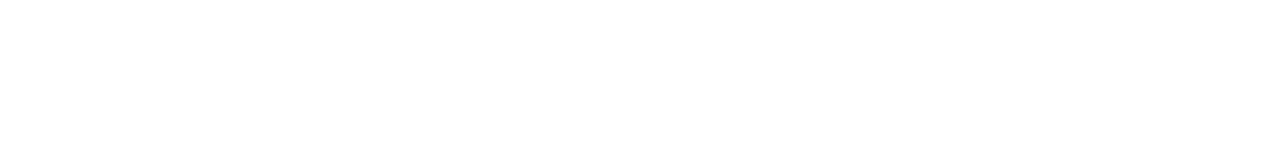
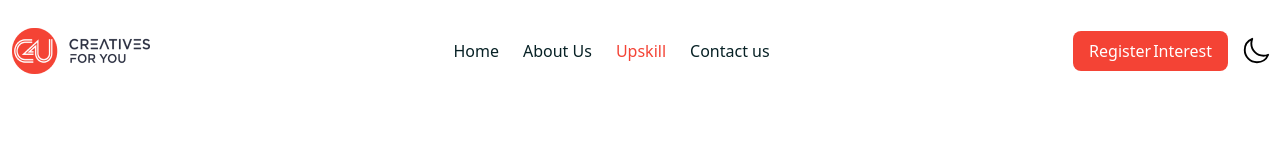
Before and after one commit to hrid1010/Assignment-03, a website built with Vite: page index.html in a window 1280 px wide. Built offline with nearby package versions, Linux system fonts and the light colour scheme.

Commit message:
Header-Section Completed

```diff
--- a/index.html
+++ b/index.html
@@ -1,13 +1,57 @@
 <!DOCTYPE html>
 <html lang="en">
-<head>
-    <meta charset="UTF-8">
-    <meta name="viewport" content="width=device-width, initial-scale=1.0">
-    <link rel="stylesheet" href="main.css">
-    <link rel="shortcut icon" href="images/Logo & Favicon/favicon_logo c4u.png" type="image/x-icon">
+  <head>
+    <meta charset="UTF-8" />
+    <meta name="viewport" content="width=device-width, initial-scale=1.0" />
+    <link rel="stylesheet" href="main.css" />
+    <link
+      rel="shortcut icon"
+      href="images/Logo & Favicon/favicon_logo c4u.png"
+      type="image/x-icon"
+    />
+    <script
+      src="https://kit.fontawesome.com/b59d70ffce.js"
+      crossorigin="anonymous"
+    ></script>
     <title>Creatives For You</title>
-</head>
-<body>
-
-</body>
+  </head>
+  <body>
+    <!-- this is Header-Section start -->
+    <header class="header-flex">
+      <div class="header-logo">
+        <a href="index.html">
+          <img src="images/Logo & Favicon/c4u full logo_2022 1.png" alt="" />
+        </a>
+      </div>
+      <div class="header-nav">
+        <nav class="header-nav-flex">
+          <a class="header-nav-items text-[#072125]" href="index.html">Home</a>
+          <a class="header-nav-items text-[#072125]" href="#">About Us</a>
+          <a class="header-nav-items text-[#F44335]" href="#">Upskill</a>
+          <a class="header-nav-items text-[#072125]" href="#">Contact us</a>
+        </nav>
+      </div>
+      <div class="header-right">
+        <button class="header-button">
+          <span>Register</span>
+          <span>Interest</span>
+        </button>
+        <svg
+          xmlns="http://www.w3.org/2000/svg"
+          fill="none"
+          viewBox="0 0 24 24"
+          stroke-width="1.5"
+          stroke="currentColor"
+          class="size-6 scale-125 hover:scale-150 cursor-pointer"
+        >
+          <path
+            stroke-linecap="round"
+            stroke-linejoin="round"
+            d="M21.752 15.002A9.72 9.72 0 0 1 18 15.75c-5.385 0-9.75-4.365-9.75-9.75 0-1.33.266-2.597.748-3.752A9.753 9.753 0 0 0 3 11.25C3 16.635 7.365 21 12.75 21a9.753 9.753 0 0 0 9.002-5.998Z"
+          />
+        </svg>
+      </div>
+    </header>
+    <!-- this is Header-Section end -->
+  </body>
 </html>
--- a/main.css
+++ b/main.css
@@ -1,3 +1,30 @@
 @tailwind base;
 @tailwind components;
 @tailwind utilities;
+
+/* this is Header-Section start */
+.respScreen{
+    @apply mx-auto container;
+}
+.header-flex{
+    @apply p-3 grid grid-cols-3 gap-2 md:flex justify-between items-center respScreen my-4;
+}
+.header-logo{
+    @apply items-center justify-center select-none;
+}
+.header-nav{
+    @apply row-start-2 col-span-2 md:row-start-1 flex col-start-1 col-end-3;
+}
+.header-nav-flex{
+    @apply flex gap-6 text-center select-none;
+}
+.header-nav-items{
+    @apply active:text-[#F44335] hover:text-[#F44335] hover:animate-pulse;
+}
+.header-right{
+    @apply flex items-center md:gap-4 gap-3 row-start-1 col-start-3 select-none justify-end;
+}
+.header-button{
+    @apply flex gap-0.5 text-white bg-[#F44335] px-4 py-2 rounded-lg hover:scale-105 hover:translate-y-1;
+}
+/* this is Header-Section end */
```
